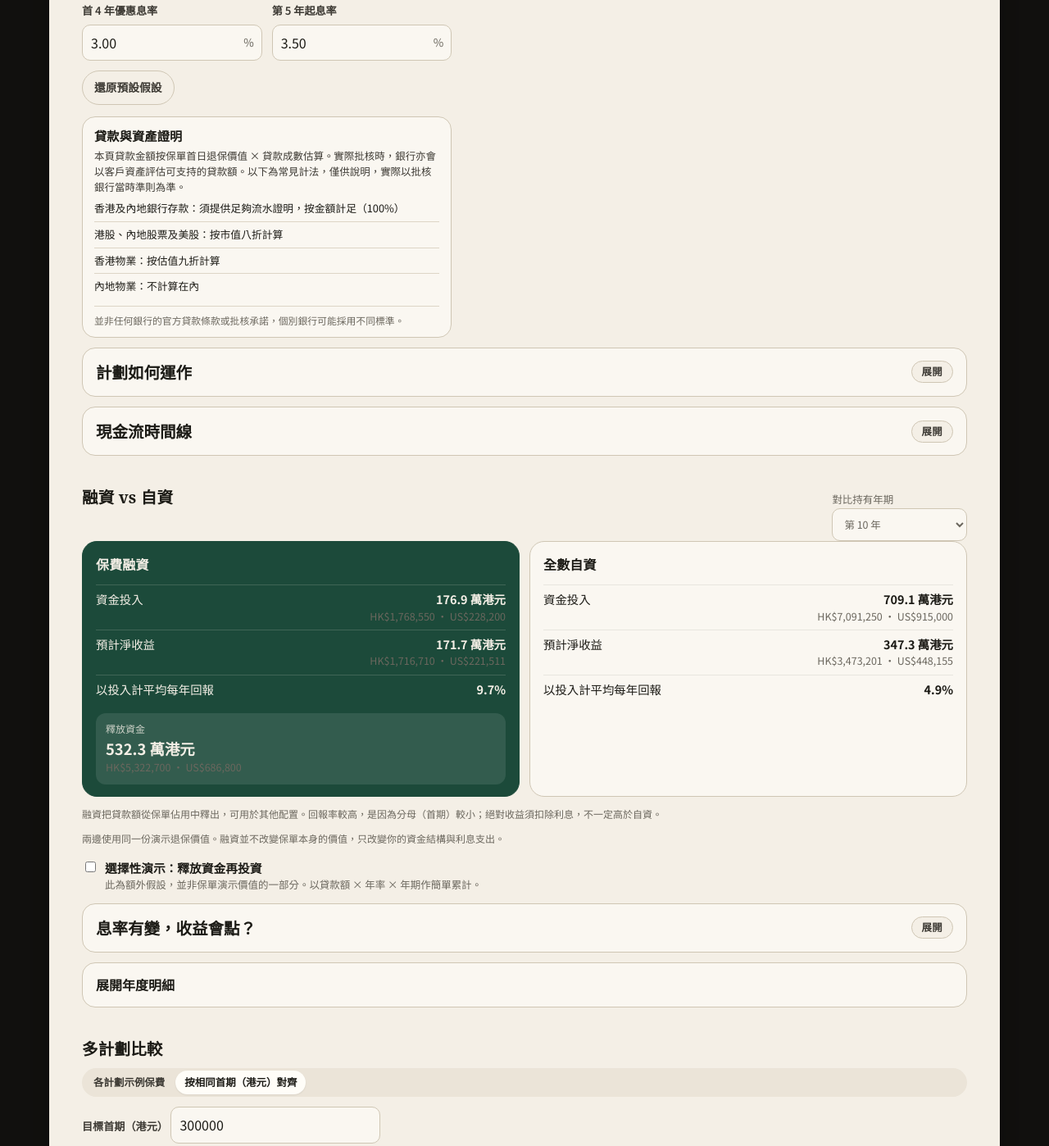
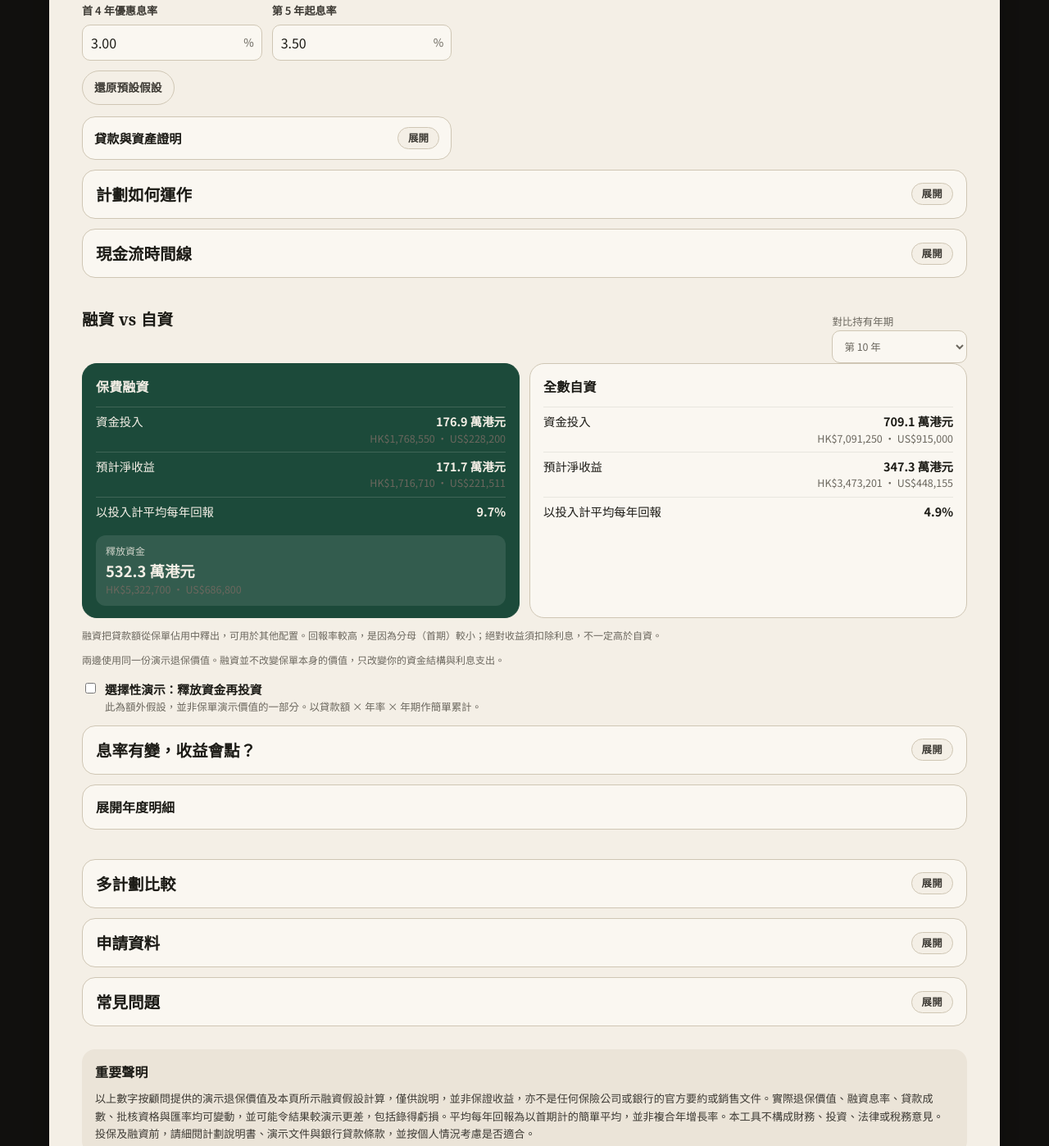
Before and after one commit to StarFatePavilion/premium-financing-calculator, a plain HTML site: page index.html in a window 1280 px wide. Shown: the part 1325-2723 px from the top of the page at 82% size. Drawn offline with Linux system fonts and the light colour scheme.

Commit message:
Make loan-and-asset-proof and plan compare default-collapsed sections.

```diff
--- a/css/styles.css
+++ b/css/styles.css
@@ -410,21 +410,13 @@ details.assumptions > summary::after {
 }
 details.assumptions[open] > summary::after { content: "－"; }
 
-.asset-proof {
+#asset-proof.section-disclosure {
   margin-top: 14px;
-  background: var(--paper);
-  border: 1px solid var(--line-strong);
-  border-radius: var(--radius-sm);
   padding: 12px 14px;
-  color: var(--ink);
-}
-
-.asset-proof-title {
-  margin: 0 0 6px;
-  font-family: var(--sans);
+}
+
+#asset-proof.section-disclosure > summary.section-disclosure-summary {
   font-size: 0.95rem;
-  font-weight: 650;
-  color: var(--ink);
   line-height: 1.35;
 }
 
@@ -1709,7 +1701,7 @@ details.fr-strip-disclosure > .fr-compare-strip {
   }
 
   .skip, .top-actions, .icon-btn, .lang-switch,
-  details.assumptions, .asset-proof, .year-toolbar,
+  details.assumptions, #asset-proof, .year-toolbar,
   #chart-section, .chart-wrap, #chart-series, .chart-head,
   #how, #cashflow, #compare, #faq,
   .year-table-toggle, #year-table, .export-row, .site-footer,
--- a/index.html
+++ b/index.html
@@ -127,8 +127,9 @@
             </div>
           </details>
 
-          <aside class="asset-proof" id="asset-proof" aria-labelledby="asset-proof-title">
-            <h3 class="asset-proof-title" id="asset-proof-title" data-i18n="assetProofTitle">貸款與資產證明</h3>
+          <details class="section-disclosure" id="asset-proof">
+            <summary class="section-disclosure-summary"><span class="disclosure-label" data-i18n="assetProofTitle">貸款與資產證明</span><span class="disclosure-toggle" aria-hidden="true"><span class="disclosure-toggle-expand" data-i18n="disclosureExpand">展開</span><span class="disclosure-toggle-collapse" data-i18n="disclosureCollapse">收起</span></span></summary>
+            <div class="disclosure-body">
             <p class="asset-proof-intro" data-i18n="assetProofIntro">本頁貸款金額按保單首日退保價值 × 貸款成數估算。實際批核時，銀行亦會以客戶資產評估可支持的貸款額。以下為常見計法，僅供說明，實際以批核銀行當時準則為準。</p>
             <ul class="asset-proof-list">
               <li data-i18n="assetProofDeposits">香港及內地銀行存款：須提供足夠流水證明，按金額計足（100%）</li>
@@ -137,7 +138,8 @@
               <li data-i18n="assetProofCnProperty">內地物業：不計算在內</li>
             </ul>
             <p class="asset-proof-caveat" data-i18n="assetProofCaveat">並非任何銀行的官方貸款條款或批核承諾，個別銀行可能採用不同標準。</p>
-          </aside>
+            </div>
+          </details>
 
           <div class="warning" id="down-warning" hidden></div>
         </div>
@@ -308,7 +310,9 @@
       </section>
 
       <section class="section" id="compare" aria-labelledby="cmp-title">
-        <h2 class="section-title" id="cmp-title" data-i18n="compareTitle">多計劃比較</h2>
+        <details class="section-disclosure" id="compare-disclosure">
+          <summary class="section-disclosure-summary section-title" id="cmp-title"><span class="disclosure-label" data-i18n="compareTitle">多計劃比較</span><span class="disclosure-toggle" aria-hidden="true"><span class="disclosure-toggle-expand" data-i18n="disclosureExpand">展開</span><span class="disclosure-toggle-collapse" data-i18n="disclosureCollapse">收起</span></span></summary>
+          <div class="disclosure-body">
         <div class="cmp-controls">
           <div class="seg" role="group" id="cmp-prem-mode">
             <button type="button" data-premmode="default" aria-pressed="false" data-i18n="compareDefaultPrem"></button>
@@ -339,6 +343,8 @@
         <details class="fr-strip-disclosure" id="fr-strip-disclosure">
           <summary class="fr-strip-summary"><span class="disclosure-label" data-i18n="frCompareStripTitle">本計算器相關公司的 10Life 整體平均</span><span class="disclosure-toggle" aria-hidden="true"><span class="disclosure-toggle-expand" data-i18n="disclosureExpand">展開</span><span class="disclosure-toggle-collapse" data-i18n="disclosureCollapse">收起</span></span></summary>
           <div class="fr-compare-strip" id="fr-compare-strip"></div>
+        </details>
+          </div>
         </details>
       </section>
 
```
Also changed, not shown: js/app.bundle.js.
